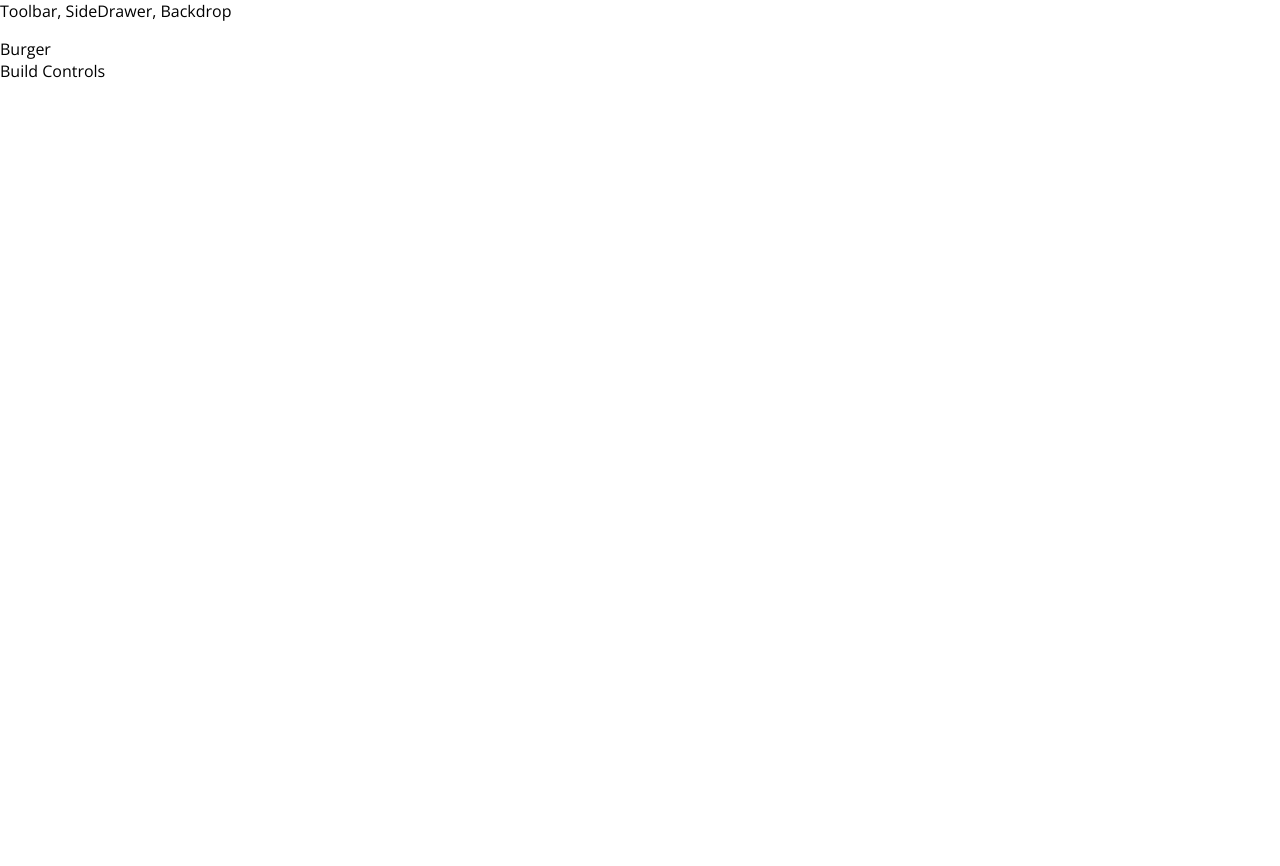
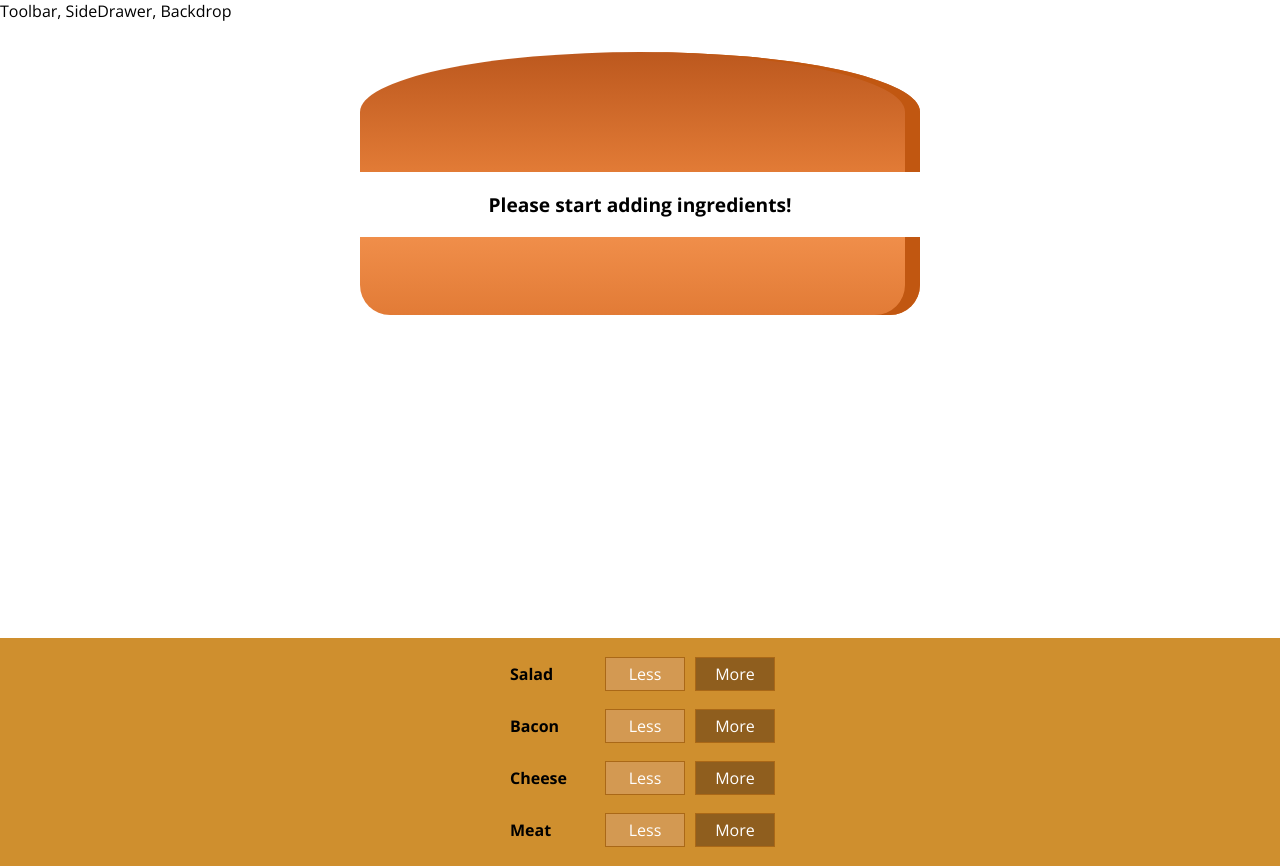
Before and after one commit to herbowicz/burger-builder, a React app: page / in a window 1280 px wide. Before the commit the page ends 800 px from the top, so only its background shows below. Built offline with nearby package versions, Linux system fonts and the light colour scheme.

Commit message:
Add Build Handler

```diff
--- /dev/null
+++ b/src/components/Burger/BuildControls/BuildControl/BuildControl.css
@@ -0,0 +1,56 @@
+.BuildControl {
+    display: flex;
+    justify-content: space-between;
+    align-items: center;
+    margin: 5px 0;
+}
+
+.BuildControl button {
+    display: block;
+    font: inherit;
+    padding: 5px;
+    margin: 0 5px;
+    width: 80px;
+    border: 1px solid #AA6817;
+    cursor: pointer;
+    outline: none;
+}
+
+.BuildControl button:disabled {
+    background-color: #AC9980;
+    border: 1px solid #7E7365;
+    color: #ccc;
+    cursor: default;
+}
+
+.BuildControl button:hover:disabled {
+    background-color: #AC9980;
+    color: #ccc;
+    cursor: not-allowed;
+}
+
+.Label {
+    padding: 10px;
+    font-weight: bold;
+    width: 80px;
+}
+
+.BuildControl .Less {
+    background-color: #D39952;
+    color: white;
+}
+
+.BuildControl .More {
+    background-color: #8F5E1E;
+    color: white;
+}
+
+.BuildControl .Less:hover, .BuildControl .Less:active {
+    background-color: #DAA972;
+    color: white;
+}
+
+.BuildControl .More:hover,.BuildControl .More:active {
+    background-color: #99703F;
+    color: white;
+}
--- /dev/null
+++ b/src/components/Burger/BuildControls/BuildControl/BuildControl.js
@@ -0,0 +1,13 @@
+import React from 'react';
+
+import classes from './BuildControl.css'
+
+const buildControl = (props) => (
+	<div className = {classes.BuildControl}>
+		<div className = {classes.Label}> {props.label} </div>
+		<button className = {classes.Less}> Less </button>
+		<button className = {classes.More} onClick={props.added}> More </button>
+	</div>
+)
+
+export default buildControl;
--- /dev/null
+++ b/src/components/Burger/BuildControls/BuildControls.css
@@ -0,0 +1,10 @@
+.BuildControls {
+	width: 100%;
+	background-color: #CF8F2E;
+	display: flex;
+	flex-flow: column;
+	align-items: center;
+	box-shadow: 0 2px 1px #ccc;
+	margin: auto;
+	padding: 10px 0;
+}
--- /dev/null
+++ b/src/components/Burger/BuildControls/BuildControls.js
@@ -0,0 +1,24 @@
+import React from 'react';
+
+import classes from './BuildControls.css';
+import BuildControl from './BuildControl/BuildControl'
+
+const controls = [
+	{ label: 'Salad', type: 'salad'},
+	{ label: 'Bacon', type: 'bacon'},
+	{ label: 'Cheese', type: 'cheese'},
+	{ label: 'Meat', type: 'meat'},
+]
+
+const buildControls = (props) => (
+	<div className = {classes.BuildControls}>
+		{controls.map(ctrl => (
+			<BuildControl
+				key = {ctrl.label}
+				label = {ctrl.label}
+				added = {() => props.ingredientAdded(ctrl.type)} />
+		))}
+	</div>
+)
+
+export default buildControls
--- /dev/null
+++ b/src/components/Burger/Burger.css
@@ -0,0 +1,30 @@
+.Burger {
+	width: 100%;
+	margin: auto;
+	height: 250px;
+	overflow: auto;
+	text-align: center;
+	font-weight: bold;
+	font-size: 1.2rem;
+}
+
+@media (min-width: 500px) and (min-height: 400px) {
+	.Burger {
+		width: 350px;
+		height: 300px;
+	}
+}
+
+@media (min-width: 500px) and (min-height: 401px) {
+	.Burger {
+		width: 450px;
+		height: 400px;
+	}
+}
+
+@media (min-width: 1000px) and (min-height: 700px) {
+	.Burger {
+		width: 700px;
+		height: 600px;
+	}
+}
--- a/src/components/Burger/Burger.js
+++ b/src/components/Burger/Burger.js
@@ -0,0 +1,26 @@
+import React from 'react'
+
+import classes from './Burger.css'
+import BurgerIngredient from './BurgerIngredient/BurgerIngredient'
+
+const burger = (props) => {
+	let transformedIngredients = Object.keys(props.ingredients).map(igKey => {
+		return [...Array(props.ingredients[igKey])].map((_, i) => {
+			return <BurgerIngredient key = {igKey + i} type = {igKey} />;
+		})
+	}).reduce((arr, el) => {
+		return arr.concat(el)
+	}, [])
+	if (transformedIngredients.length === 0) {
+		transformedIngredients = <p> Please start adding ingredients! </p>
+	}
+	return (
+		<div className = {classes.Burger}>
+			<BurgerIngredient type="bread-top"/>
+			{transformedIngredients}
+			<BurgerIngredient type="bread-bottom"/>
+		</div>
+	)
+}
+
+export default burger
--- a/src/components/Burger/BurgerIngredient/BurgerIngredient.js
+++ b/src/components/Burger/BurgerIngredient/BurgerIngredient.js
@@ -9,7 +9,7 @@
 
 		switch (this.props.type) {
 			case ('bread-bottom'):
-				ingredient = <div className = {classes.BreadBottom} </div>;
+				ingredient = <div className = {classes.BreadBottom}> </div>;
 				break;
 			case ('bread-top'):
 				ingredient = (
--- a/src/containers/BurgerBuilder/BurgerBuilder.js
+++ b/src/containers/BurgerBuilder/BurgerBuilder.js
@@ -1,13 +1,51 @@
 import React, {Component} from 'react';
 
-import Auxiliary from '../../hoc/Auxiliary'
+import Auxiliary from '../../hoc/Auxiliary';
+import Burger from '../../components/Burger/Burger';
+import BuildControls from '../../components/Burger/BuildControls/BuildControls'
+
+const INGREDIENT_PRICES = {
+	salad: 0.5,
+	cheese: 0.4,
+	meat: 1.3,
+	bacon: 0.7
+}
 
 class BurgerBuilder extends Component {
+	state = {
+		ingredients: {
+			salad: 0,
+			bacon: 0,
+			cheese: 0,
+			meat: 0
+		},
+		totalPrice: 4
+	}
+
+	addIngredientHandler = (type) => {
+		const oldCount = this.state.ingredients[type];
+		const updatedCount = oldCount + 1;
+		const updatedIngredients = {
+			...this.state.ingredients
+		}
+		updatedIngredients[type] = updatedCount;
+		const priceAddition = INGREDIENT_PRICES[type];
+		const oldPrice = this.state.totalPrice;
+		const newPrice = oldPrice + priceAddition;
+		this.setState({totalPrice: newPrice, ingredients: updatedIngredients })
+
+	}
+
+	removeIngredients = (type) => {
+
+	}
+
 	render () {
 		return (
 			<Auxiliary>
-				<div> Burger </div>
-				<div> Build Controls </div>
+				<Burger ingredients = {this.state.ingredients} />
+				<BuildControls
+					ingredientAdded = {this.addIngredientHandler} />
 			</Auxiliary>
 		);
 	}
```
Also changed, not shown: 1 other file (tests, documents, lock files or other folders).
